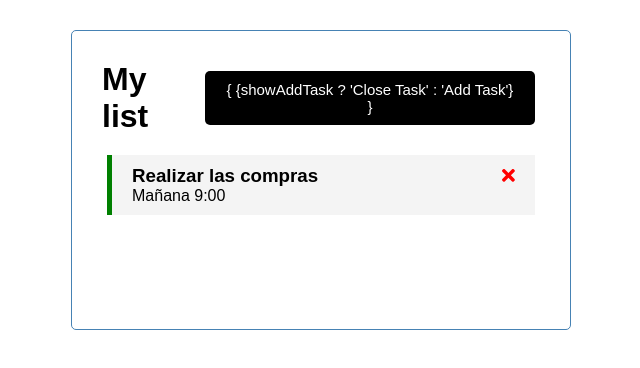
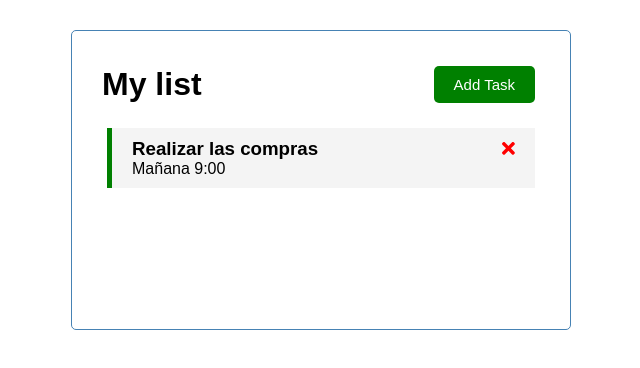
Before and after one commit to alego125/task-list-Angular, an Angular app in the folder Desktop/task_list/: page / in a window 1280 px wide. Shown: the top 368 px of the page, without its empty margins (319-959 px from the left). Built offline with nearby package versions, Linux system fonts and the light colour scheme; data requests are answered from the project's data file.

Commit message:
Agregado boton ocultar mostrar formulario add task y creacion ded routing

```diff
--- a/Desktop/task_list/src/app/components/head/head.component.html
+++ b/Desktop/task_list/src/app/components/head/head.component.html
@@ -2,8 +2,8 @@
     <h1>{{title}}</h1>
     <!--En el colocor le colocamos la logica de un if si el showAddTask es verdadero entonces coloca el color rojo si es falso coloca el color verde. De la misma forma hacemos para text si esta en verdadero le pone close y si esta en falso le pone add-->
     <app-button
-        color="{ {showAddTask ? 'red' : 'green'} }"
-        text="{ {showAddTask ? 'Close Task' : 'Add Task'} }"
+        [color]="showAddTask ? 'darkred' : 'green'"
+        [text]="showAddTask ? 'Close Task' : 'Add Task'"
         (btnClick)="toggleAddTask()"
     >
 
```
